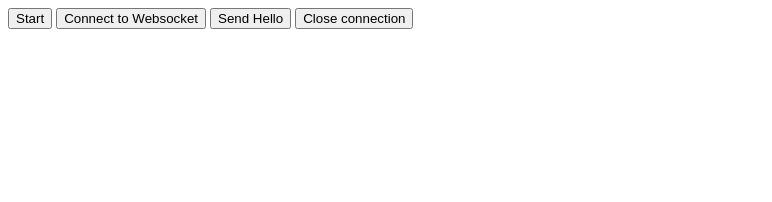
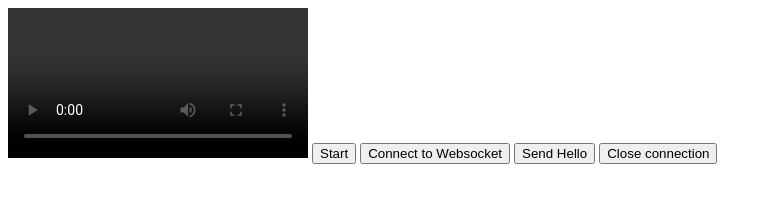
Before and after one commit to anandsimmy/screen-sharing-app-vanilla-js, a website: page client/index.html in a window 1280 px wide. Shown: the whole page, without its empty margins (0-772 px from the left). Drawn offline with Linux system fonts and the light colour scheme.

Commit message:
minor changes

```diff
--- a/client/index.html
+++ b/client/index.html
@@ -9,7 +9,7 @@
     <title>Screen sharing app</title>
 </head>
 <body>
-    <!-- <video id="video" controls autoplay></video> -->
+    <video id="video" controls autoplay></video>
     <button id="start">Start</button>
     <button id="connect">Connect to Websocket</button>
     <button id="start">Send Hello</button>
```
